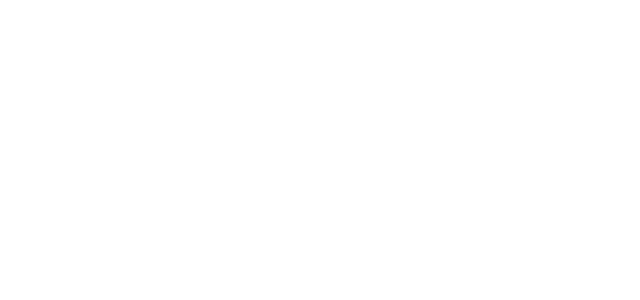
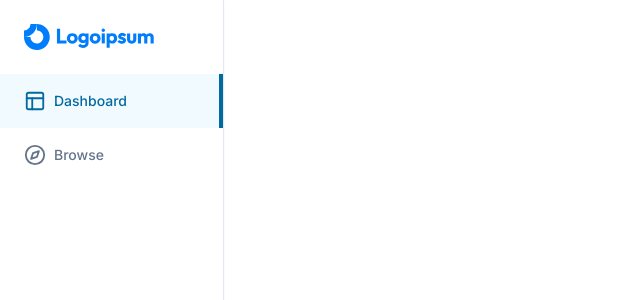
Before and after one commit to ShujaShah/lms-next, a Next.js app: page / in a window 1280 px wide. Shown: the top 300 px of the page, without its empty margins (0-640 px from the left). Built offline with nearby package versions, Linux system fonts and the light colour scheme.

Commit message:
added Sidebar

```diff
--- /dev/null
+++ b/app/(dashboard)/_components/Logo.tsx
@@ -0,0 +1,5 @@
+import Image from 'next/image';
+
+export const Logo = () => {
+  return <Image height={130} width={130} alt="logo" src="/logo.svg" />;
+};
--- /dev/null
+++ b/app/(dashboard)/_components/Sidebar.tsx
@@ -0,0 +1,15 @@
+import { Logo } from './Logo';
+import { SidebarRoutes } from './SidebarRoutes';
+
+export const Sidebar = () => {
+  return (
+    <div className="h-full border-r flex flex-col overflow-y-auto bg-white shadow-sm">
+      <div className="p-6">
+        <Logo />
+      </div>
+      <div className="flex flex-col w-full ">
+        <SidebarRoutes />
+      </div>
+    </div>
+  );
+};
--- /dev/null
+++ b/app/(dashboard)/_components/SidebarItem.tsx
@@ -0,0 +1,52 @@
+'use client';
+
+import { LucideIcon } from 'lucide-react';
+import { usePathname, useRouter } from 'next/navigation';
+
+import { cn } from '@/lib/utils';
+
+interface SidebarItemProps {
+  icon: LucideIcon;
+  label: string;
+  href: string;
+}
+
+export const SidebarItem = ({ icon: Icon, label, href }: SidebarItemProps) => {
+  const pathname = usePathname();
+  const router = useRouter();
+
+  const isActive =
+    (pathname === '/' && href === '/') ||
+    pathname === href ||
+    pathname?.startsWith(`${href}/`);
+
+  const onClick = () => {
+    router.push(href);
+  };
+
+  return (
+    <button
+      onClick={onClick}
+      type="button"
+      className={cn(
+        'flex items-center gap-x-2 text-slate-500 text-sm font-[500] pl-6 transition-all hover:text-slate-600 hover:bg-slate-300/20',
+        isActive &&
+          'text-sky-700 bg-sky-200/20 hover:bg-sky-200/20 hover:text-sky-700'
+      )}
+    >
+      <div className="flex items-center gap-x-2 py-4">
+        <Icon
+          size={22}
+          className={cn('text-slate-500', isActive && 'text-sky-700')}
+        />
+        {label}
+      </div>
+      <div
+        className={cn(
+          'ml-auto opacity-0 border-2 border-sky-700 h-full transition-all',
+          isActive && 'opacity-100'
+        )}
+      />
+    </button>
+  );
+};
--- /dev/null
+++ b/app/(dashboard)/_components/SidebarRoutes.tsx
@@ -0,0 +1,33 @@
+'use client';
+
+import { Compass, Layout } from 'lucide-react';
+import { SidebarItem } from './SidebarItem';
+
+const guestRoutes = [
+  {
+    icon: Layout,
+    label: 'Dashboard',
+    href: '/',
+  },
+  {
+    icon: Compass,
+    label: 'Browse',
+    href: '/search',
+  },
+];
+
+export const SidebarRoutes = () => {
+  const routes = guestRoutes;
+  return (
+    <div className="flex flex-col w-full">
+      {routes.map((route) => (
+        <SidebarItem
+          key={route.href}
+          icon={route.icon}
+          label={route.label}
+          href={route.href}
+        />
+      ))}
+    </div>
+  );
+};
--- /dev/null
+++ b/app/(dashboard)/layout.tsx
@@ -0,0 +1,14 @@
+import { Sidebar } from './_components/Sidebar';
+
+const DashboardLayout = ({ children }: { children: React.ReactNode }) => {
+  return (
+    <div className="h-full">
+      <div className="hidden md:flex h-full w-56 flex-col inset-y-0 z-50">
+        <Sidebar />
+      </div>
+      {children}
+    </div>
+  );
+};
+
+export default DashboardLayout;
--- a/app/globals.css
+++ b/app/globals.css
@@ -3,7 +3,8 @@
 @tailwind utilities;
 
 html,
-body :root {
+body,
+:root {
   height: 100%;
 }
 
--- a/package.json
+++ b/package.json
@@ -14,7 +14,7 @@
     "class-variance-authority": "^0.7.0",
     "clsx": "^2.1.0",
     "lucide-react": "^0.309.0",
-    "next": "14.0.4",
+    "next": "13.4.12",
     "react": "^18",
     "react-dom": "^18",
     "tailwind-merge": "^2.2.0",
@@ -26,7 +26,7 @@
     "@types/react-dom": "^18",
     "autoprefixer": "^10.0.1",
     "eslint": "^8",
-    "eslint-config-next": "14.0.4",
+    "eslint-config-next": "13.4.12",
     "postcss": "^8",
     "tailwindcss": "^3.3.0",
     "typescript": "^5"
```
Also changed, not shown: tsconfig.json (+19 -5 lines), public/logo.svg (added), 1 other file (tests, documents, lock files or other folders).
